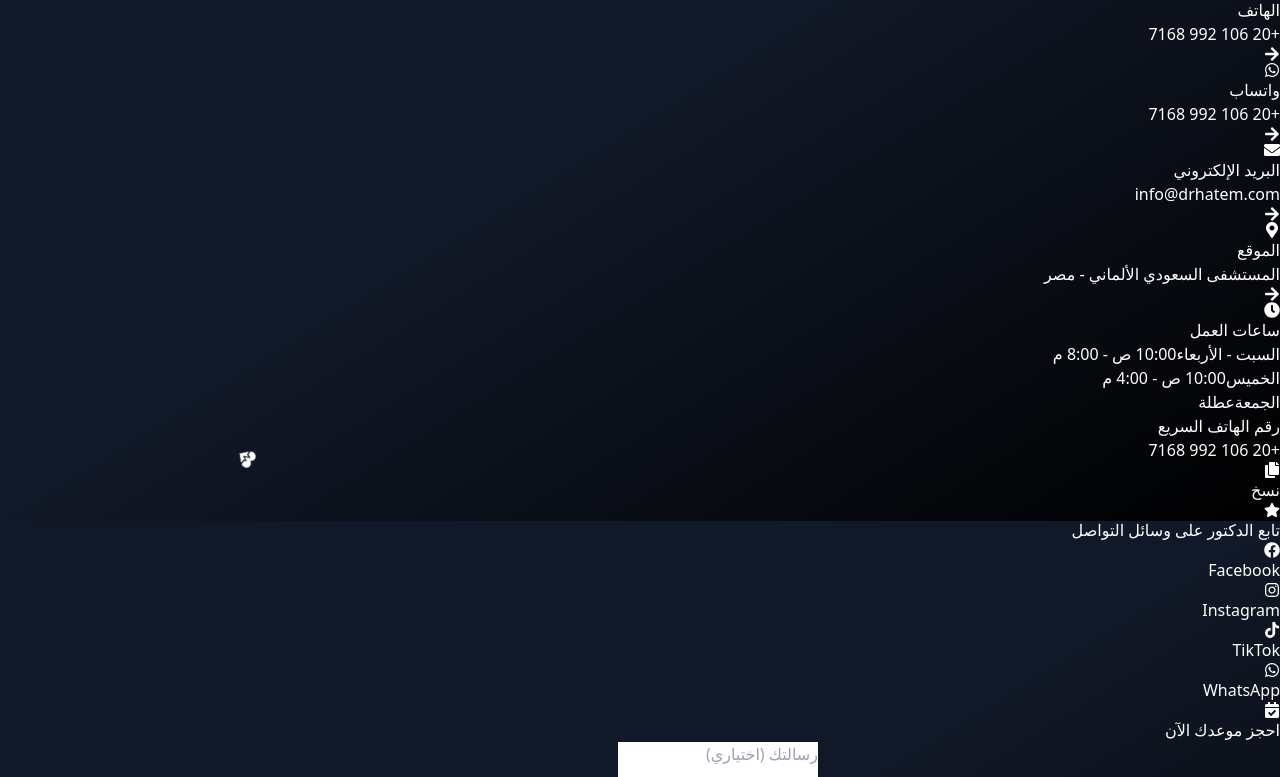
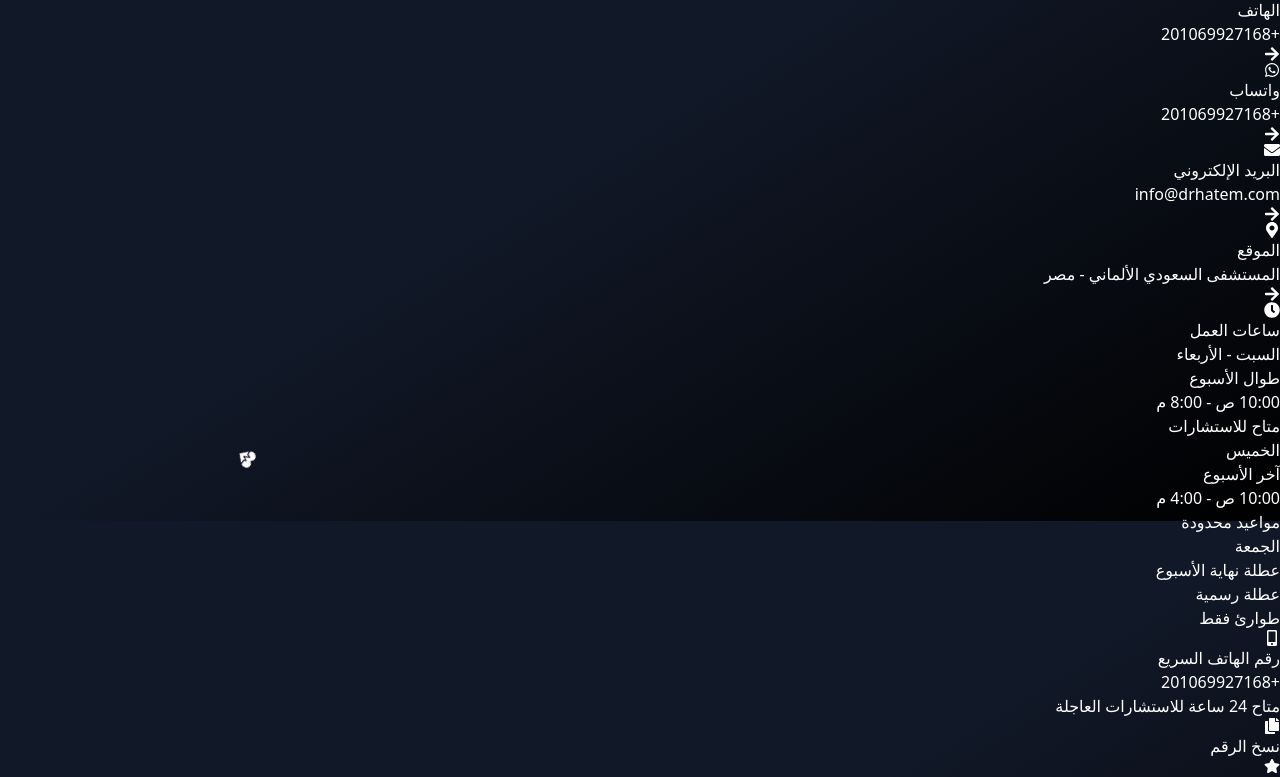
Before and after one commit to Islam412/dr-hatem-portfolio, a React (Vite) app: page / in a window 1280 px wide. Shown: the part 5079-5856 px from the top of the page. Built offline with nearby package versions, Linux system fonts and the light colour scheme.

Commit message:
update contact badge p5

```diff
--- a/src/components/Contact.jsx
+++ b/src/components/Contact.jsx
@@ -4,7 +4,7 @@
   FaFacebook, FaInstagram, FaTiktok, FaWhatsapp,
   FaPhoneAlt, FaEnvelope, FaMapMarkerAlt, FaClock,
   FaCopy, FaCheck, FaStar, FaHeartbeat, FaArrowRight,
-  FaPhoneVolume, FaCalendarCheck, FaUserMd
+  FaPhoneVolume, FaCalendarCheck, FaUserMd, FaMobileAlt
 } from 'react-icons/fa';
 import { useState } from 'react';
 
@@ -25,10 +25,38 @@
   ];
 
   const contactInfo = [
-    { icon: <FaPhoneAlt />, label: 'الهاتف', value: '+20 106 992 7168', href: 'tel:+201069927168', color: 'from-blue-500 to-blue-600' },
-    { icon: <FaWhatsapp />, label: 'واتساب', value: '+20 106 992 7168', href: 'https://wa.me/201069927168', color: 'from-green-500 to-green-600' },
-    { icon: <FaEnvelope />, label: 'البريد الإلكتروني', value: 'info@drhatem.com', href: 'mailto:info@drhatem.com', color: 'from-purple-500 to-purple-600' },
-    { icon: <FaMapMarkerAlt />, label: 'الموقع', value: 'المستشفى السعودي الألماني - مصر', href: '#', color: 'from-red-500 to-red-600' }
+    {
+      icon: <FaPhoneAlt />,
+      label: 'الهاتف',
+      value: '+20 106 992 7168',
+      displayValue: '+20 106 992 7168',
+      href: 'tel:+201069927168',
+      color: 'from-blue-500 to-blue-600'
+    },
+    {
+      icon: <FaWhatsapp />,
+      label: 'واتساب',
+      value: '+20 106 992 7168',
+      displayValue: '+20 106 992 7168',
+      href: 'https://wa.me/201069927168',
+      color: 'from-green-500 to-green-600'
+    },
+    {
+      icon: <FaEnvelope />,
+      label: 'البريد الإلكتروني',
+      value: 'info@drhatem.com',
+      displayValue: 'info@drhatem.com',
+      href: 'mailto:info@drhatem.com',
+      color: 'from-purple-500 to-purple-600'
+    },
+    {
+      icon: <FaMapMarkerAlt />,
+      label: 'الموقع',
+      value: 'المستشفى السعودي الألماني - مصر',
+      displayValue: 'المستشفى السعودي الألماني - مصر',
+      href: '#',
+      color: 'from-red-500 to-red-600'
+    }
   ];
 
   const copyPhone = () => {
@@ -63,7 +91,6 @@
       <div className="absolute inset-0 overflow-hidden">
         <div className="absolute inset-0 bg-gradient-to-br from-gray-900 via-purple-900/10 to-blue-900/20"></div>
 
-        {/* دوائر ضوئية متحركة */}
         <motion.div
           animate={{
             scale: [1, 1.3, 1],
@@ -83,7 +110,6 @@
           className="absolute bottom-20 -right-48 w-96 h-96 rounded-full bg-purple-500/20 blur-3xl"
         />
 
-        {/* جسيمات متحركة */}
         {particles.map((particle) => (
           <motion.div
             key={particle.id}
@@ -148,7 +174,7 @@
             transition={{ duration: 0.6 }}
             className="space-y-4"
           >
-            {/* Contact Cards */}
+            {/* Contact Cards with Better Number Display */}
             <div className="glass-card p-6 rounded-2xl">
               <h3 className="text-xl font-bold text-white mb-4 flex items-center gap-2">
                 <FaUserMd className="text-blue-400" />
@@ -160,58 +186,107 @@
                     key={index}
                     href={info.href}
                     whileHover={{ scale: 1.02, x: 5 }}
-                    className="flex items-center gap-4 p-3 rounded-xl bg-white/5 hover:bg-white/10 transition-all group"
+                    className="flex items-center gap-4 p-4 rounded-xl bg-white/5 hover:bg-white/10 transition-all group"
                   >
-                    <div className={`w-10 h-10 rounded-lg bg-gradient-to-r ${info.color} flex items-center justify-center text-white text-lg`}>
+                    <div className={`w-12 h-12 rounded-lg bg-gradient-to-r ${info.color} flex items-center justify-center text-white text-xl`}>
                       {info.icon}
                     </div>
                     <div className="flex-1">
-                      <p className="text-xs text-gray-400">{info.label}</p>
-                      <p className="text-sm text-white font-semibold">{info.value}</p>
+                      <p className="text-xs text-gray-400 mb-1">{info.label}</p>
+                      <p className="text-lg md:text-xl font-bold text-white tracking-wide">
+                        {info.label === 'الهاتف' || info.label === 'واتساب' ? (
+                          <>
+                            <span className="text-blue-400">+20</span>
+                            <span className="mx-1">106</span>
+                            <span className="mx-1">992</span>
+                            <span>7168</span>
+                          </>
+                        ) : (
+                          info.displayValue
+                        )}
+                      </p>
                     </div>
-                    <FaArrowRight className="text-gray-400 group-hover:text-white transition-colors" />
+                    <div className="w-8 h-8 rounded-full bg-white/10 flex items-center justify-center group-hover:bg-white/20 transition">
+                      <FaArrowRight className="text-gray-400 group-hover:text-white transition-colors text-sm" />
+                    </div>
                   </motion.a>
                 ))}
               </div>
             </div>
 
-            {/* Working Hours */}
+            {/* Working Hours - Improved */}
             <div className="glass-card p-6 rounded-2xl">
               <h3 className="text-xl font-bold text-white mb-4 flex items-center gap-2">
                 <FaClock className="text-green-400" />
                 ساعات العمل
               </h3>
               <div className="space-y-3">
-                <div className="flex justify-between items-center p-3 rounded-xl bg-white/5">
-                  <span className="text-gray-300">السبت - الأربعاء</span>
-                  <span className="text-white font-semibold">10:00 ص - 8:00 م</span>
+                <div className="flex justify-between items-center p-3 rounded-xl bg-white/5 hover:bg-white/10 transition">
+                  <div>
+                    <p className="text-gray-300 font-semibold">السبت - الأربعاء</p>
+                    <p className="text-xs text-gray-500">طوال الأسبوع</p>
+                  </div>
+                  <div className="text-left">
+                    <p className="text-white font-bold text-lg">10:00 ص - 8:00 م</p>
+                    <p className="text-xs text-green-400">متاح للاستشارات</p>
+                  </div>
                 </div>
-                <div className="flex justify-between items-center p-3 rounded-xl bg-white/5">
-                  <span className="text-gray-300">الخميس</span>
-                  <span className="text-white font-semibold">10:00 ص - 4:00 م</span>
+                <div className="flex justify-between items-center p-3 rounded-xl bg-white/5 hover:bg-white/10 transition">
+                  <div>
+                    <p className="text-gray-300 font-semibold">الخميس</p>
+                    <p className="text-xs text-gray-500">آخر الأسبوع</p>
+                  </div>
+                  <div className="text-left">
+                    <p className="text-white font-bold text-lg">10:00 ص - 4:00 م</p>
+                    <p className="text-xs text-yellow-400">مواعيد محدودة</p>
+                  </div>
                 </div>
-                <div className="flex justify-between items-center p-3 rounded-xl bg-white/5">
-                  <span className="text-gray-300">الجمعة</span>
-                  <span className="text-green-400 font-semibold">عطلة</span>
+                <div className="flex justify-between items-center p-3 rounded-xl bg-white/5 hover:bg-white/10 transition">
+                  <div>
+                    <p className="text-gray-300 font-semibold">الجمعة</p>
+                    <p className="text-xs text-gray-500">عطلة نهاية الأسبوع</p>
+                  </div>
+                  <div>
+                    <p className="text-green-400 font-bold text-lg">عطلة رسمية</p>
+                    <p className="text-xs text-gray-500">طوارئ فقط</p>
+                  </div>
                 </div>
               </div>
             </div>
 
-            {/* Quick Copy */}
-            <div className="glass-card p-6 rounded-2xl bg-gradient-to-r from-blue-600/20 to-purple-600/20">
-              <div className="flex items-center justify-between">
-                <div>
-                  <p className="text-sm text-gray-300">رقم الهاتف السريع</p>
-                  <p className="text-2xl font-bold text-white">+20 106 992 7168</p>
+            {/* Quick Copy - Enhanced */}
+            <div className="glass-card p-6 rounded-2xl bg-gradient-to-r from-blue-600/20 to-purple-600/20 border border-blue-500/30">
+              <div className="flex flex-col md:flex-row items-center justify-between gap-4">
+                <div className="text-center md:text-right">
+                  <p className="text-sm text-gray-300 mb-1 flex items-center gap-2 justify-center md:justify-start">
+                    <FaMobileAlt className="text-blue-400" />
+                    رقم الهاتف السريع
+                  </p>
+                  <div className="flex items-center gap-2 justify-center md:justify-start">
+                    <span className="text-2xl md:text-3xl font-bold text-white tracking-wider">+20</span>
+                    <span className="text-2xl md:text-3xl font-bold text-blue-400">106</span>
+                    <span className="text-2xl md:text-3xl font-bold text-white">992</span>
+                    <span className="text-2xl md:text-3xl font-bold text-white">7168</span>
+                  </div>
+                  <p className="text-xs text-gray-400 mt-1">متاح 24 ساعة للاستشارات العاجلة</p>
                 </div>
                 <motion.button
                   whileHover={{ scale: 1.05 }}
                   whileTap={{ scale: 0.95 }}
                   onClick={copyPhone}
-                  className="px-4 py-2 rounded-xl bg-white/10 hover:bg-white/20 transition-all flex items-center gap-2"
+                  className="px-6 py-3 rounded-xl bg-white/10 hover:bg-white/20 transition-all flex items-center gap-2 border border-white/20"
                 >
-                  {copied ? <FaCheck className="text-green-400" /> : <FaCopy className="text-blue-400" />}
-                  <span className="text-sm">{copied ? 'تم النسخ' : 'نسخ'}</span>
+                  {copied ? (
+                    <>
+                      <FaCheck className="text-green-400 text-lg" />
+                      <span className="text-green-400 font-semibold">تم النسخ</span>
+                    </>
+                  ) : (
+                    <>
+                      <FaCopy className="text-blue-400 text-lg" />
+                      <span className="text-white font-semibold">نسخ الرقم</span>
+                    </>
+                  )}
                 </motion.button>
               </div>
             </div>
@@ -272,6 +347,7 @@
                   onChange={handleChange}
                   required
                   className="w-full p-3 rounded-xl bg-white/10 border border-white/20 text-white placeholder-gray-400 focus:outline-none focus:border-blue-500 focus:ring-1 focus:ring-blue-500 transition"
+                  dir="ltr"
                 />
                 <textarea
                   name="message"
@@ -351,26 +427,6 @@
           </motion.a>
         </motion.div>
       </div>
-
-      <style jsx>{`
-        .counter {
-          font-size: 16px;
-          padding: 5px 10px;
-          border-radius: 5px;
-          color: var(--accent);
-          background: var(--accent-bg);
-          border: 2px solid transparent;
-          transition: border-color 0.3s;
-          margin-bottom: 24px;
-        }
-        .counter:hover {
-          border-color: var(--accent-border);
-        }
-        .counter:focus-visible {
-          outline: 2px solid var(--accent);
-          outline-offset: 2px;
-        }
-      `}</style>
     </section>
   );
 };
```
